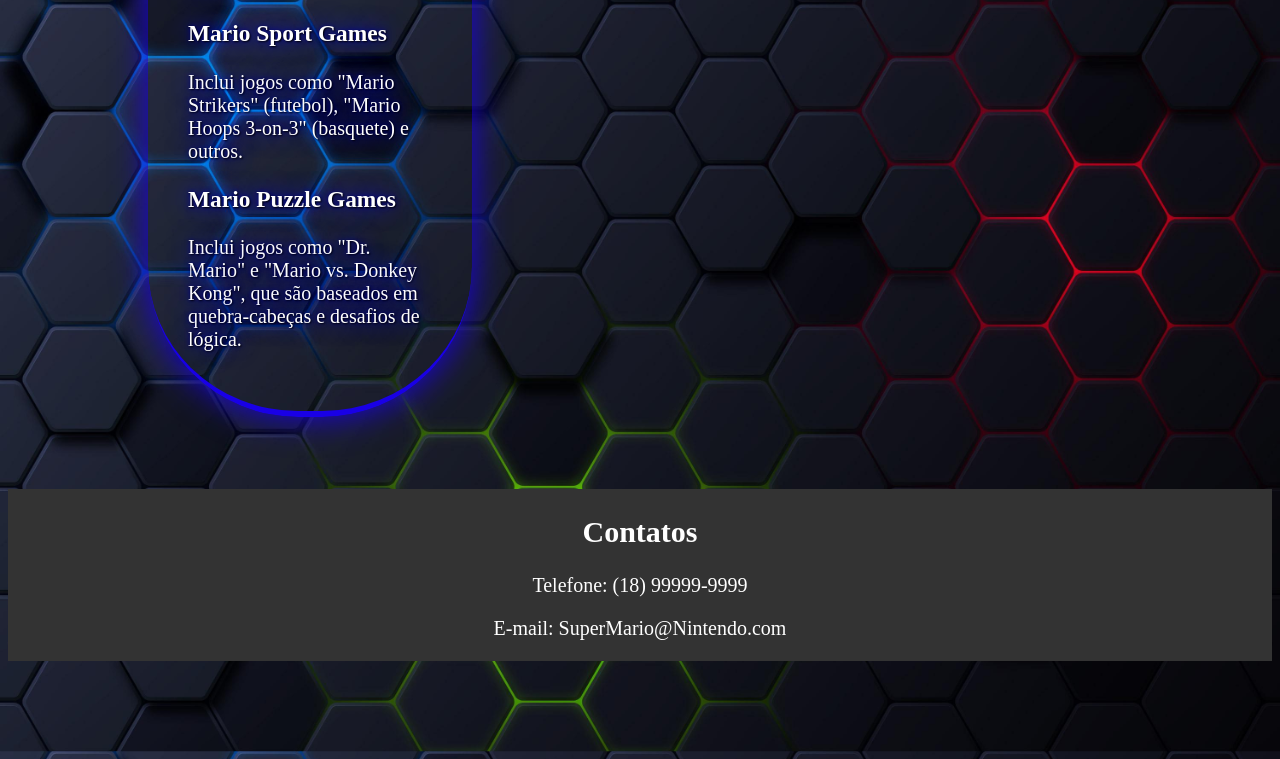
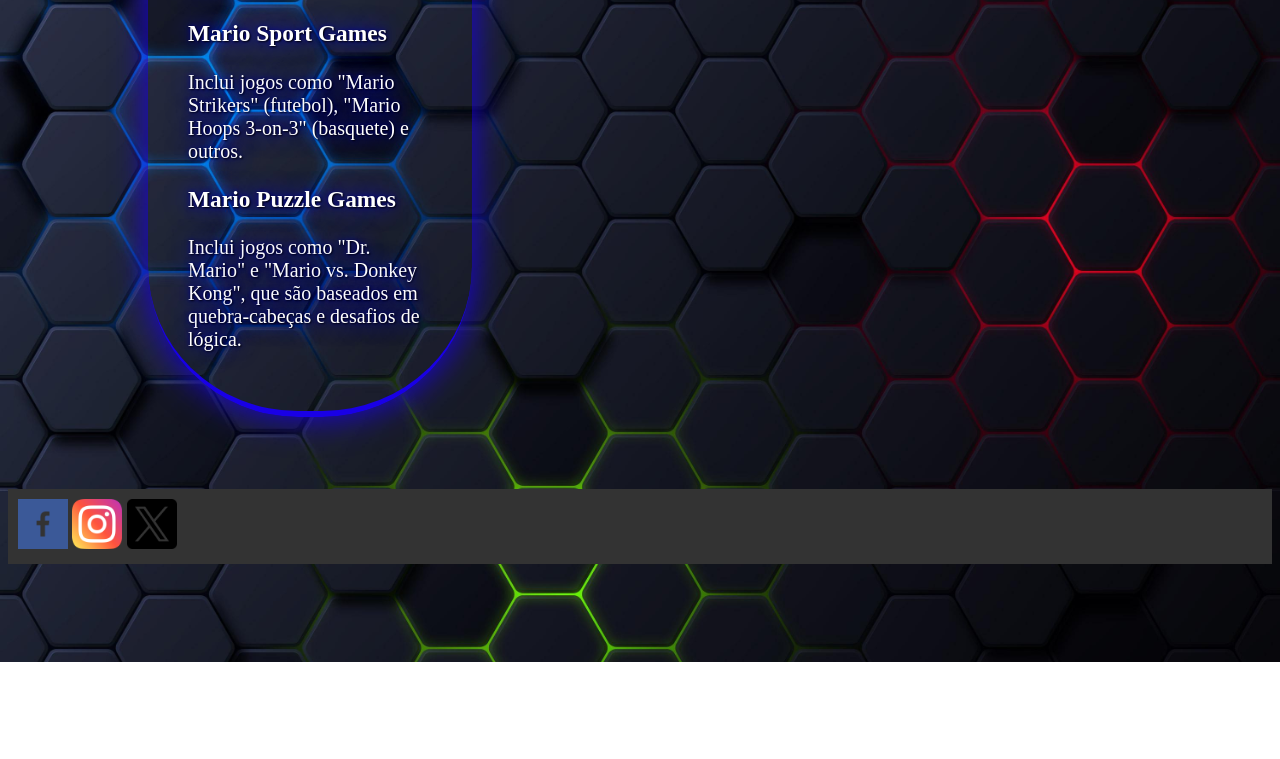
Before and after one commit to RafaelYajima/SiteHtml, a plain HTML site: page index.html in a window 1280 px wide. Shown: the part 5222-5981 px from the top of the page. After the commit the page ends 5884 px from the top, so only its background shows below. Drawn offline with Linux system fonts and the light colour scheme.

Commit message:
02-08-2024

```diff
--- a/index.html
+++ b/index.html
@@ -6,9 +6,9 @@
     <title>Seu Site</title>
     <link rel="stylesheet" href="stylo_global.css"> <!-- Arquivo de estilos CSS -->
 </head>
-<body background="img/PlanoDeFundo.jpg" >
+<body background="img/PlanoDeFundo.jpg">
+
     <header>
-
         <div class="logo">Super Mario</div>
         <nav>
             <ul>
@@ -100,9 +100,17 @@
     <br><br><br><br>
 
     <section class="Contato" id="contato">
-        <h1>Contatos</h1>
-        <p>Telefone: (18) 99999-9999</p>
-        <p>E-mail: SuperMario@Nintendo.com</p>
+        <nav>
+            <ul>
+                <li>
+                    <a>
+                        <img src="img/facebook.png" alt="facebook" width="50px" height="50px">
+                        <img src="img/instagram.png" alt="instagram" width="50px" height="50px">
+                        <img src="img/twiter.png" alt="twiter" width="50px" height="50px">
+                    </a>
+                </li>
+            </ul>
+        </nav>
     </section>
 
     <br><br><br><br><br>
--- a/stylo_global.css
+++ b/stylo_global.css
@@ -24,10 +24,6 @@ header {
 
 .logo {
     font-size: 1.5rem;
-}
-
-.banner {
-
 }
 
 nav ul {
@@ -133,11 +129,14 @@ nav ul li a:hover {
 }
 
 .Contato{
-    font-size: 20px;
-    color: white;
     background-color: #333;
-    text-align: center;
-    padding: 1px;
+    list-style-type: none;
+    margin: 0px;
+    padding: 10px;
+    display: flex;
+    color: #fff;
+    text-decoration: none;
+    font-size: 1.1rem;
 }
 
 /* Estilo do rodapé */
```
Also changed, not shown: img/facebook.png (added), img/instagram.png (added), img/twiter.png (added).
